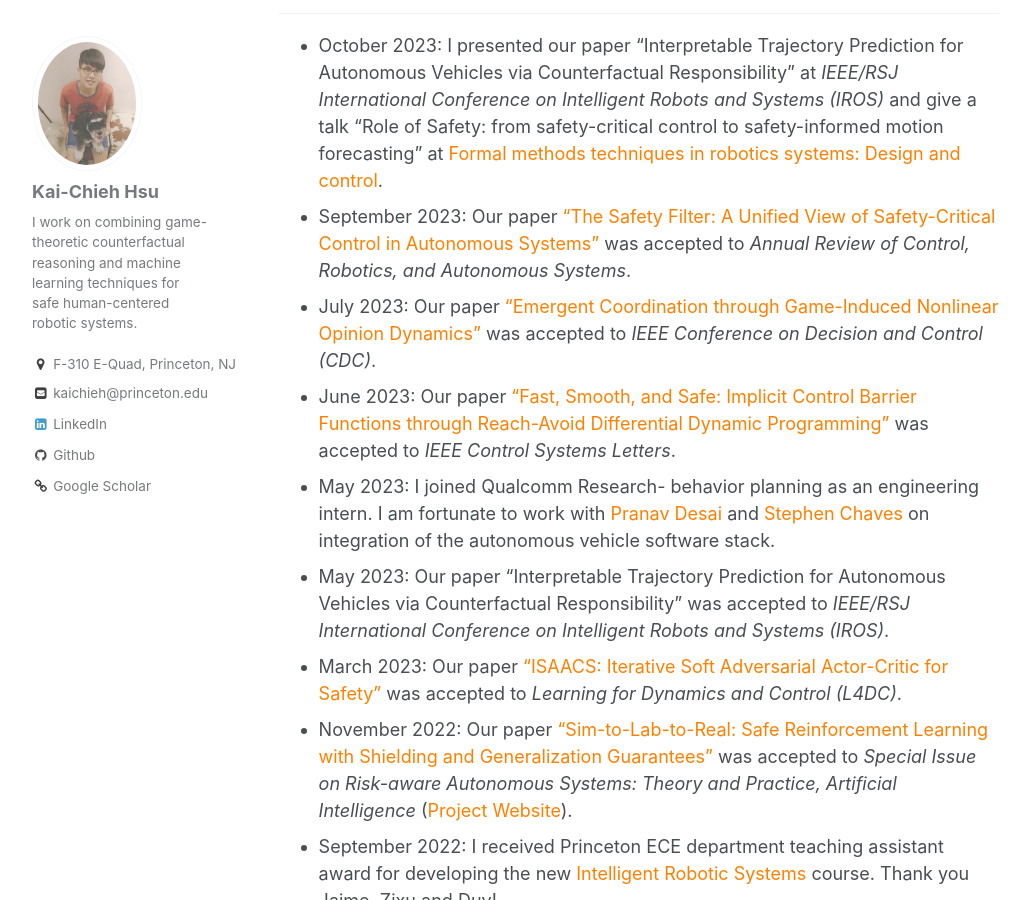
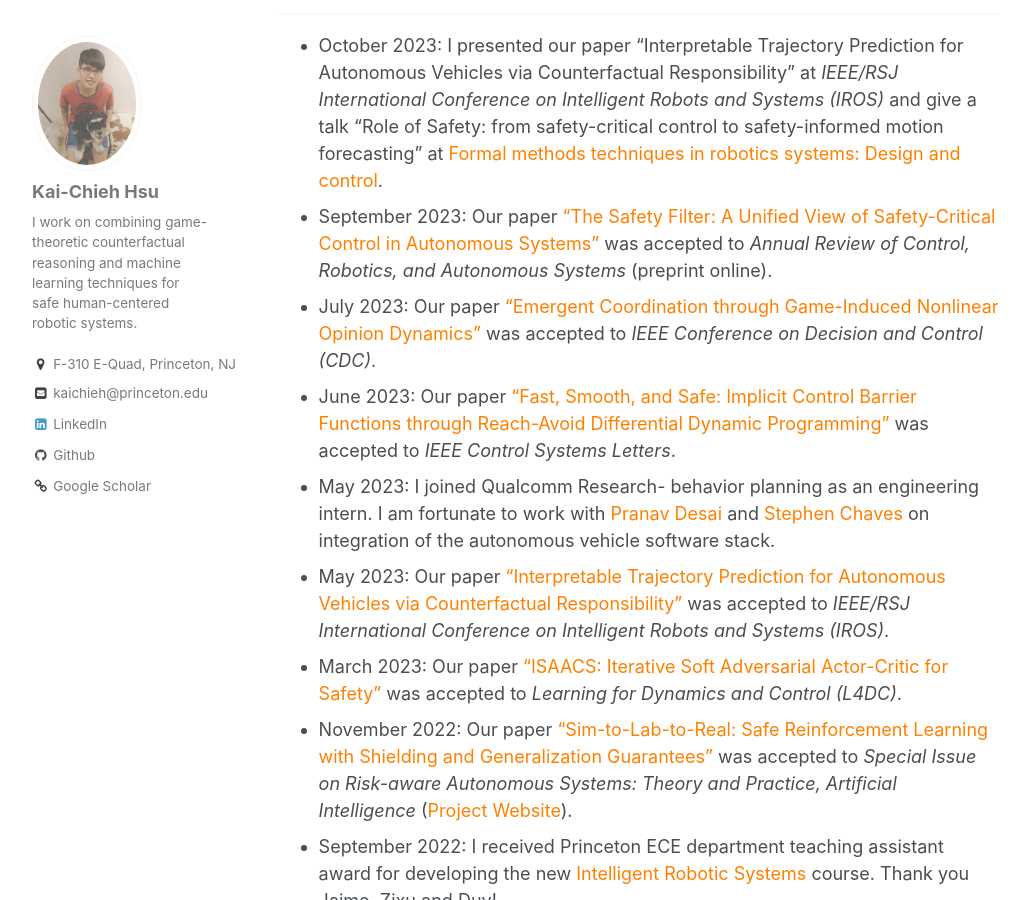
Before and after one commit to kaichiehhsu/kaichiehhsu.github.io, a Jekyll site: the page built from _pages/about.md, in a window 1280 px wide and 900 px high, scrolled down 899 px. Shown: the whole window, without its empty margins (26-1056 px from the left). Built offline with Jekyll 4.4.1, drawn with Linux system fonts in a browser that asks for light colours.

Commit message:
add links

```diff
--- a/_pages/about.md
+++ b/_pages/about.md
@@ -41,12 +41,13 @@
   Recent News
 </h2>
 
+<!-- * Decemeberr 2023: I presented our papers "Fast, Smooth, and Safe: Implicit Control Barrier Functions through Reach-Avoid Differential Dynamic Programming" and "Emergent Coordination through Game-Induced Nonlinear Opinion Dynamics" at *IEEE Conference on Decision and Control (CDC)*-->
 * October 2023: I presented our paper "Interpretable Trajectory Prediction for Autonomous Vehicles via Counterfactual Responsibility" at *IEEE/RSJ International Conference on Intelligent Robots and Systems (IROS)* and give a talk "Role of Safety: from safety-critical control to safety-informed motion forecasting" at <a href="https://sites.google.com/view/w-iros23/home" style="color: rgb(255, 128, 0)">Formal methods techniques in robotics systems: Design and control</a>.
-* September 2023: Our paper <a href="https://arxiv.org/abs/2309.05837" style="color: rgb(255, 128, 0)">"The Safety Filter: A Unified View of Safety-Critical Control in Autonomous Systems"</a> was accepted to *Annual Review of Control, Robotics, and Autonomous Systems*.
-* July 2023: Our paper <a href="https://arxiv.org/abs/2304.02687" style="color: rgb(255, 128, 0)">"Emergent Coordination through Game-Induced Nonlinear Opinion Dynamics"</a> was accepted to *IEEE Conference on Decision and Control (CDC)*.
-* June 2023: Our paper <a href="https://ieeexplore.ieee.org/abstract/document/10172325" style="color: rgb(255, 128, 0)">"Fast, Smooth, and Safe: Implicit Control Barrier Functions through Reach-Avoid Differential Dynamic Programming"</a> was accepted to *IEEE Control Systems Letters*.
+* September 2023: Our paper <a href="https://arxiv.org/abs/2309.05837" style="color: rgb(255, 128, 0)">"The Safety Filter: A Unified View of Safety-Critical Control in Autonomous Systems"</a> was accepted to *Annual Review of Control, Robotics, and Autonomous Systems* (preprint online).
+* July 2023: Our paper <a href="https://saferobotics.princeton.edu/research/opinion-game" style="color: rgb(255, 128, 0)">"Emergent Coordination through Game-Induced Nonlinear Opinion Dynamics"</a> was accepted to *IEEE Conference on Decision and Control (CDC)*.
+* June 2023: Our paper <a href="https://saferobotics.princeton.edu/research/cbfddp" style="color: rgb(255, 128, 0)">"Fast, Smooth, and Safe: Implicit Control Barrier Functions through Reach-Avoid Differential Dynamic Programming"</a> was accepted to *IEEE Control Systems Letters*.
 * May 2023: I joined Qualcomm Research- behavior planning as an engineering intern. I am fortunate to work with <a href="https://www.linkedin.com/in/pndesai2/" style="color: rgb(255, 128, 0)">Pranav Desai</a> and <a href="https://www.linkedin.com/in/stephenchaves/" style="color: rgb(255, 128, 0)">Stephen Chaves</a> on integration of the autonomous vehicle software stack.
-* May 2023: Our paper "Interpretable Trajectory Prediction for Autonomous Vehicles via Counterfactual Responsibility" was accepted to *IEEE/RSJ International Conference on Intelligent Robots and Systems (IROS)*.
+* May 2023: Our paper <a href="https://saferobotics.princeton.edu/research/responsibility" style="color: rgb(255, 128, 0)">"Interpretable Trajectory Prediction for Autonomous Vehicles via Counterfactual Responsibility"</a> was accepted to *IEEE/RSJ International Conference on Intelligent Robots and Systems (IROS)*.
 * March 2023: Our paper <a href="https://saferobotics.princeton.edu/research/isaacs" style="color: rgb(255, 128, 0)">"ISAACS: Iterative Soft Adversarial Actor-Critic for Safety"</a> was accepted to *Learning for Dynamics and Control (L4DC)*.
 * November 2022: Our paper <a href="https://saferoboticslab.github.io/SimLabReal/" style="color: rgb(255, 128, 0)">"Sim-to-Lab-to-Real: Safe Reinforcement Learning with Shielding and Generalization Guarantees"</a> was accepted to *Special Issue on Risk-aware Autonomous Systems: Theory and Practice, Artificial Intelligence* (<a href="https://saferoboticslab.github.io/SimLabReal/" style="color: rgb(255, 128, 0)">Project Website</a>).
 * September 2022: I received Princeton ECE department teaching assistant award for developing the new <a href="https://ece.princeton.edu/news/robot-trucks-drive-students-solve-real-problems-modern-robotics" style="color: rgb(255, 128, 0)">Intelligent Robotic Systems</a> course. Thank you Jaime, Zixu and Duy!
```
